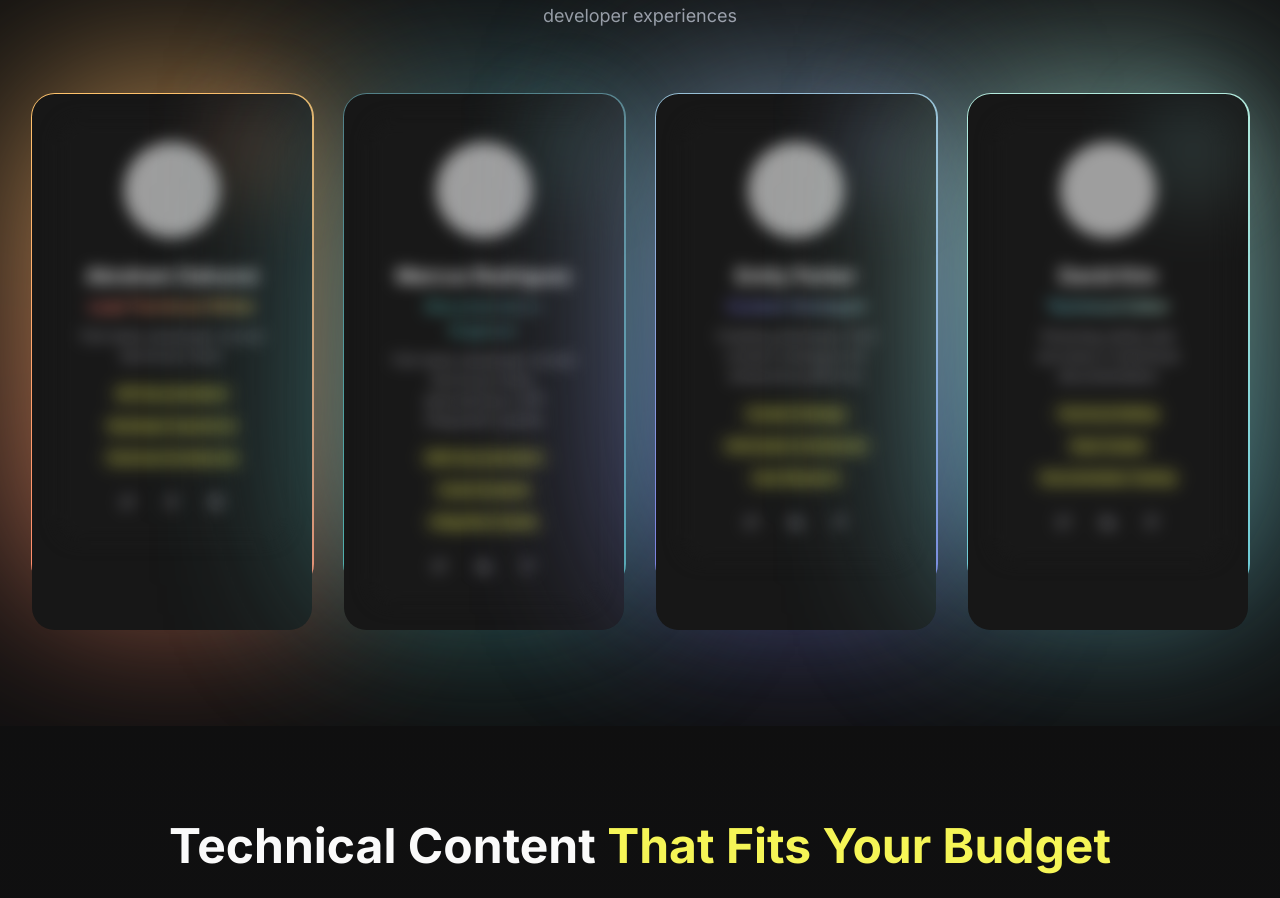
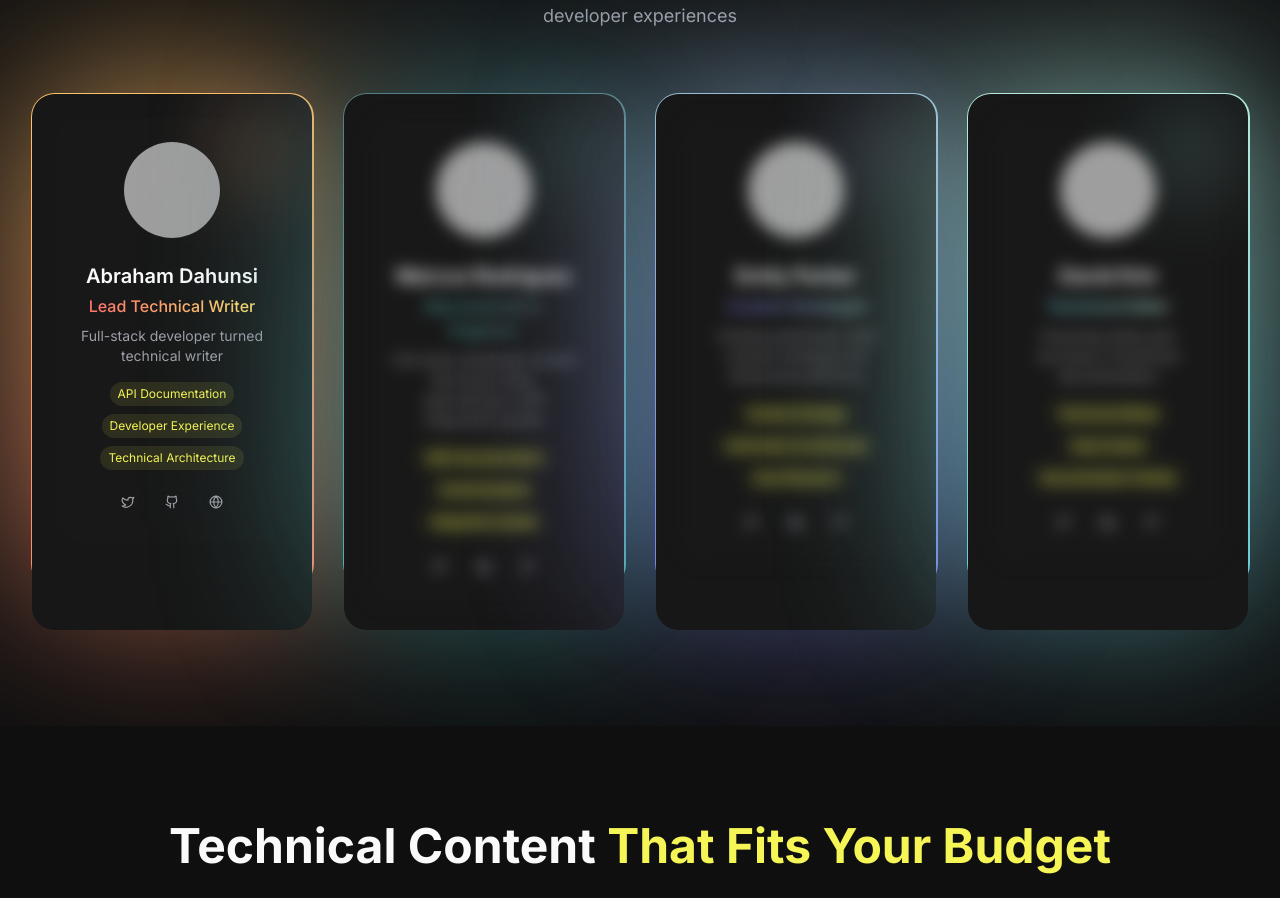
Before and after one commit to Abraham12611/thedevarena-web, a Next.js app: page / in a window 1280 px wide. Shown: the part 6650-7548 px from the top of the page. Built offline with nearby package versions, Linux system fonts and the light colour scheme; grey boxes are pictures that could not be loaded.

Commit message:
chore: fix team card UI

```diff
--- a/components/team.tsx
+++ b/components/team.tsx
@@ -119,7 +119,7 @@ export default function Team() {
                 className="h-full transition-all duration-300 hover:scale-[1.02] hover:-translate-y-1"
               >
                 <div className={`relative p-6 rounded-3xl bg-card/80 backdrop-blur-sm ${
-                  member.name !== "Sarah Chen" ? "blur-[8px]" : ""
+                  member.name !== "Abraham Dahunsi" ? "blur-[8px]" : ""
                 }`}>
                   {/* Decorative gradient orb */}
                   <div className={`absolute -top-4 -right-4 w-24 h-24 rounded-full bg-gradient-to-br ${teamGradients[index].color} opacity-20 blur-2xl transition-all duration-300 group-hover:opacity-30 group-hover:scale-125`} />
```
